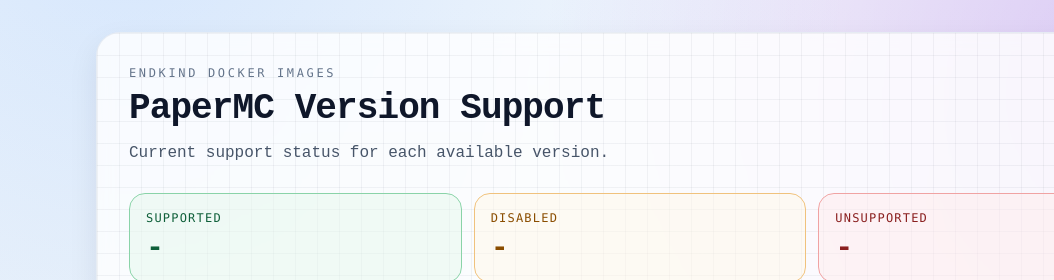
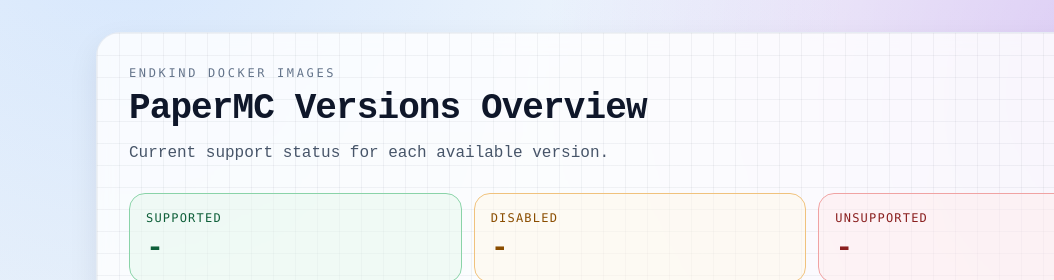
Before and after one commit to Endkind/papermc, a plain HTML site: page report/index.html in a window 1280 px wide. Shown: the top 280 px of the page, 0-1054 px from the left. Drawn offline with Linux system fonts and the light colour scheme; no server answers; files whose address does not match are found by name.

Commit message:
feat: update documentation to enhance clarity on PaperMC versions overview

```diff
--- a/report/index.html
+++ b/report/index.html
@@ -3,8 +3,8 @@
 <head>
     <meta charset="UTF-8">
     <meta name="viewport" content="width=device-width, initial-scale=1.0">
-    <title>PaperMC Version Support</title>
-    <meta name="description" content="Support status for all PaperMC versions in the Endkind Docker repository.">
+    <title>PaperMC Versions Overview</title>
+    <meta name="description" content="Overview of all PaperMC versions in the Endkind Docker repository.">
     <link rel="stylesheet" href="./css/jetbrains_mono.css">
     <link rel="stylesheet" href="./css/bootstrap-icons_1.11.3.min.css">
     <link rel="stylesheet" href="./css/simple-datatables_9.0.3.min.css">
@@ -38,7 +38,7 @@
             <div class="flex flex-col gap-5 md:flex-row md:items-center md:justify-between">
                 <div>
                     <p class="font-mono text-xs uppercase tracking-[0.22em] text-slate-500 dark:text-slate-400">Endkind Docker Images</p>
-                    <h1 class="mt-2 text-3xl font-bold tracking-tight text-slate-900 dark:text-white sm:text-4xl">PaperMC Version Support</h1>
+                    <h1 class="mt-2 text-3xl font-bold tracking-tight text-slate-900 dark:text-white sm:text-4xl">PaperMC Versions Overview</h1>
                     <p class="mt-3 max-w-2xl text-sm text-slate-600 dark:text-slate-300 sm:text-base">
                         Current support status for each available version.
                     </p>
```
Also changed, not shown: README.md.
